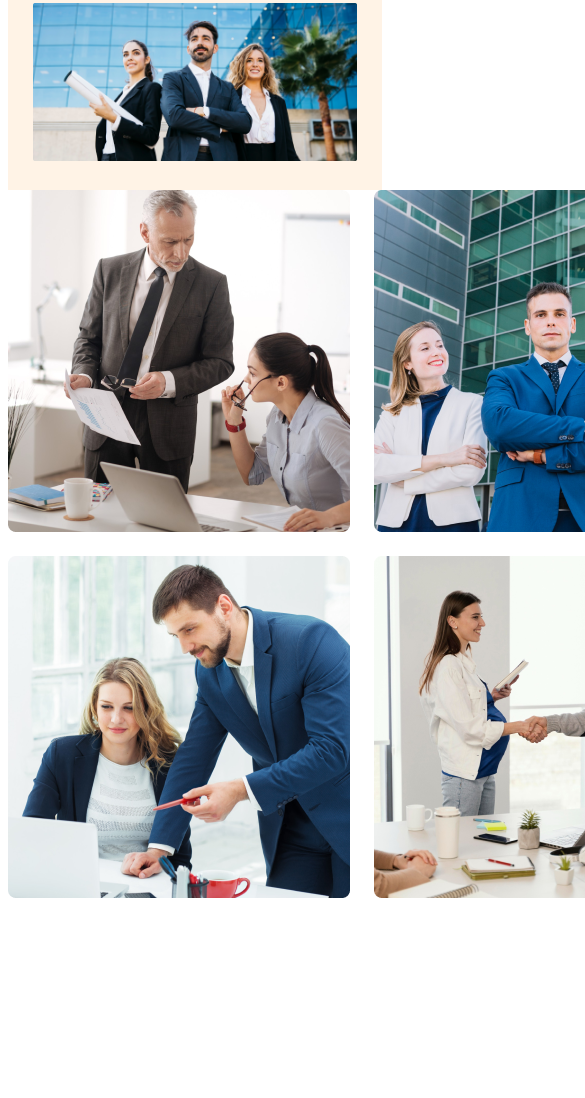
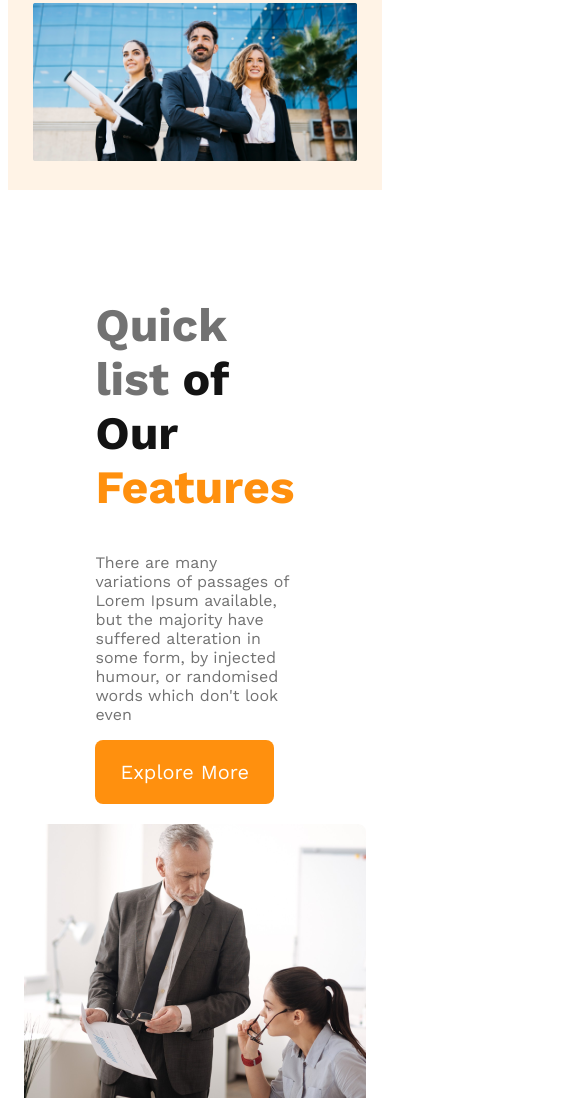
Before and after one commit to mirazahmeed/g3-architects, a plain HTML site: page index.html in a window 390 px wide. Shown: the part 817-1915 px from the top of the page, 585 px wide, since content can reach past the window. Before the commit the page ends 1723 px from the top, so only its background shows below. Drawn offline with nearby package versions, Linux system fonts and the light colour scheme.

Commit message:
team section responsive finish

```diff
--- a/styles/architect.css
+++ b/styles/architect.css
@@ -76,12 +76,13 @@ nav  li a{
 }
 .container{
     max-width: 1440px;
-    margin: 0 auto;
+    margin: 70px auto;
 }
 
 .features{
     display: flex;
     align-items: center;
+    gap: 20px;
 }
 .team-img{
     display: grid;
@@ -96,7 +97,7 @@ nav  li a{
     font-size: 2.9rem;
 }
 .teams-description{
-
+    color: #727272;
 }
 
 
@@ -114,8 +115,11 @@ nav  li a{
         flex-direction: column;
     }
     .features{
+       flex-direction: column-reverse;
 
-
+    }
+    .team-img{
+        grid-template-columns: 1fr;
     }
 }
 
@@ -126,4 +130,8 @@ nav  li a{
     nav{
         flex-direction: column;
     }
+    .features{
+        flex-direction: column-reverse;
+
+     }
 }
```
